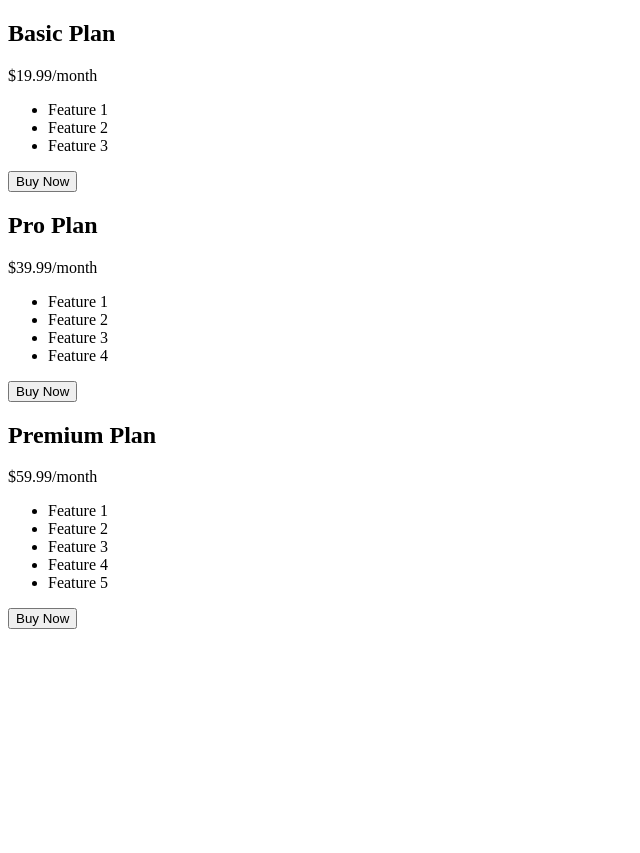
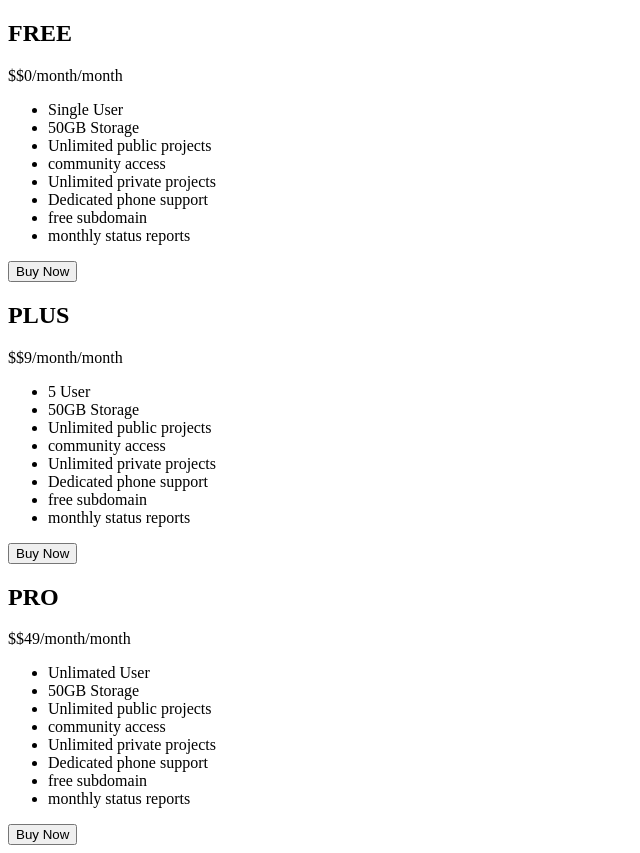
Before and after one commit to yogalakshmigreat/react-b51, a React (Vite) app: page / in a window 1280 px wide. Shown: the whole page, without its empty margins (0-640 px from the left). Before the commit the page ends 800 px from the top, so only its background shows below. Built offline with nearby package versions, Linux system fonts and the light colour scheme.

Commit message:
changes made

```diff
--- a/src/App.jsx
+++ b/src/App.jsx
@@ -11,6 +11,12 @@ function PriceCard(props) {
         ))}
       </ul>
       <button className="buy-button">Buy Now</button>
+      <div className="row">
+      <div className="column"></div>
+      <div className="column"></div>
+      <div className="column"></div>
+        </div>
+
     </div>
   );
 }
@@ -18,20 +24,27 @@ function PriceCard(props) {
 function App() {
   return (
     <div className="App">
+
       <PriceCard
-        title="Basic Plan"
-        price="19.99"
-        features={['Feature 1', 'Feature 2', 'Feature 3']}
+        title="FREE"
+        price="$0/month"
+        features={['Single User', '50GB Storage', 'Unlimited public projects',
+        'community access','Unlimited private projects',
+        'Dedicated phone support','free subdomain','monthly status reports']}
       />
       <PriceCard
-        title="Pro Plan"
-        price="39.99"
-        features={['Feature 1', 'Feature 2', 'Feature 3', 'Feature 4']}
+        title="PLUS"
+        price="$9/month"
+        features={['5 User', '50GB Storage', 'Unlimited public projects',
+        'community access','Unlimited private projects',
+        'Dedicated phone support','free subdomain','monthly status reports']}
       />
       <PriceCard
-        title="Premium Plan"
-        price="59.99"
-        features={['Feature 1', 'Feature 2', 'Feature 3', 'Feature 4', 'Feature 5']}
+        title="PRO"
+        price="$49/month"
+        features={['Unlimated User', '50GB Storage', 'Unlimited public projects',
+        'community access','Unlimited private projects',
+        'Dedicated phone support','free subdomain','monthly status reports']}
       />
     </div>
   );
```
